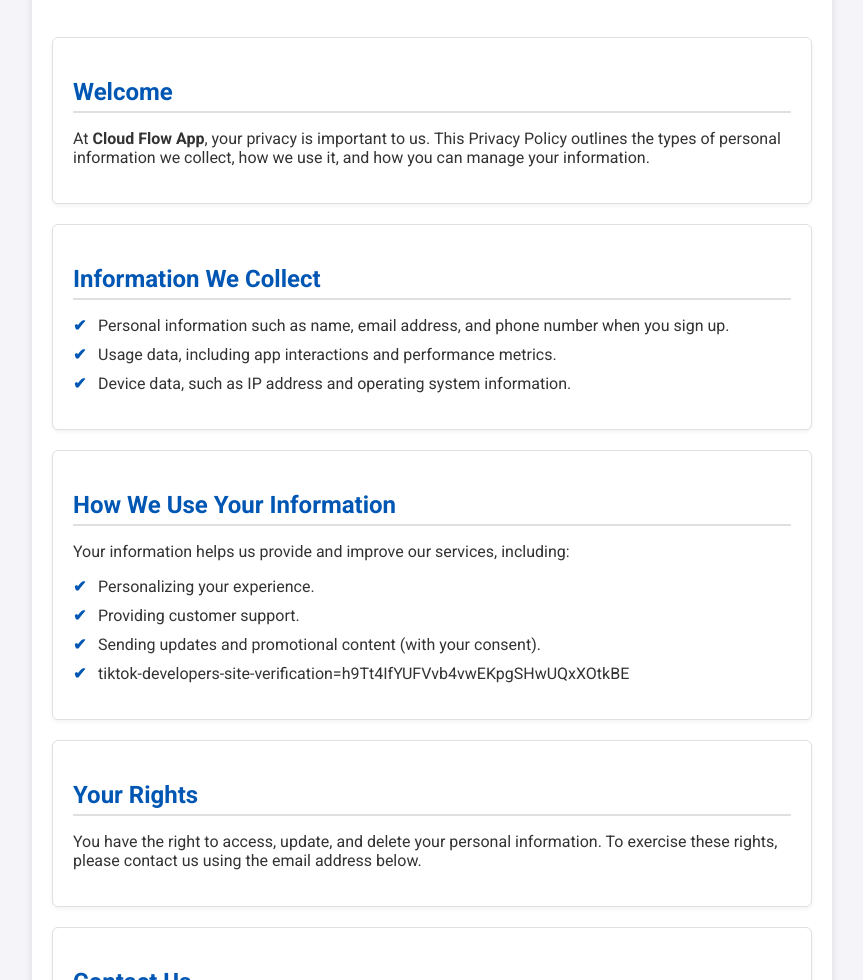
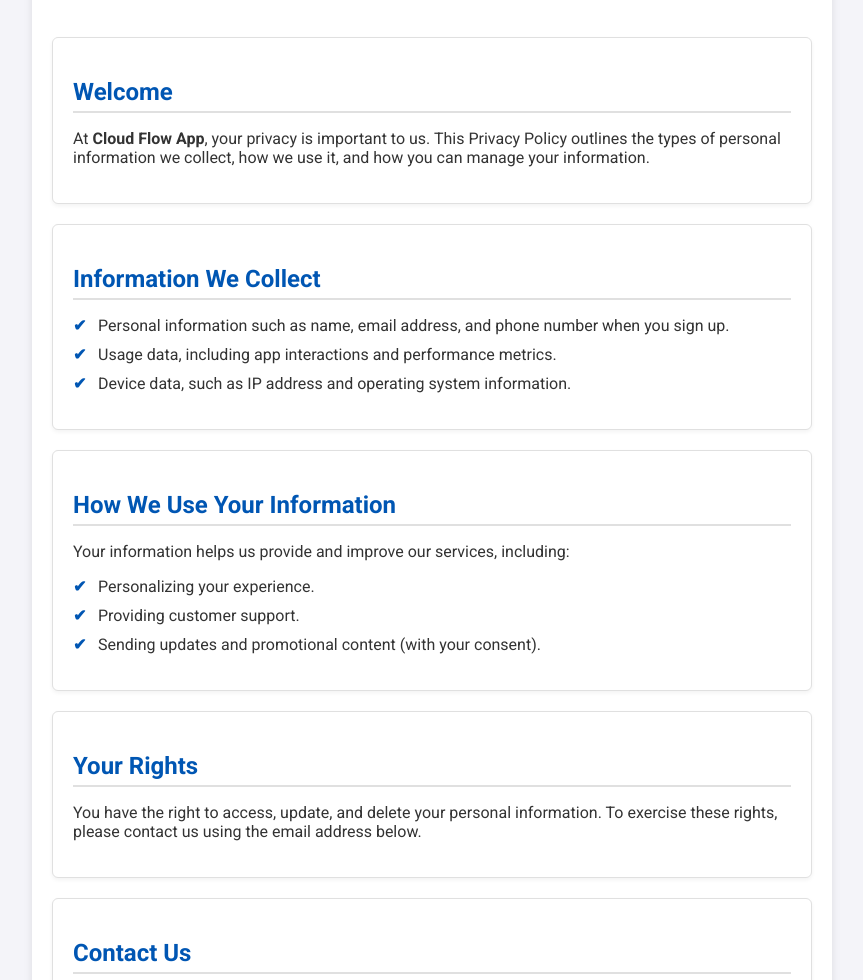
Before and after one commit to anasasghar/app_terms, a plain HTML site: page index.html in a window 1280 px wide. Shown: the part 120-1100 px from the top of the page, without its empty margins (208-1071 px from the left). Drawn offline with Linux system fonts and the light colour scheme.

Commit message:
Update index.html

```diff
--- a/index.html
+++ b/index.html
@@ -6,6 +6,8 @@
     <title>Privacy Policy</title>
     <link rel="stylesheet" href="style.css">
     <link href="https://fonts.googleapis.com/css2?family=Roboto:wght@400;500;700&display=swap" rel="stylesheet">
+    <!-- TikTok Developers Site Verification -->
+    <meta name="tiktok-developers-site-verification" content="h9Tt4IfYUFVvb4vwEKpgSHwUQxXOtkBE">
 </head>
 <body>
     <div class="container">
@@ -32,7 +34,6 @@
                     <li>Personalizing your experience.</li>
                     <li>Providing customer support.</li>
                     <li>Sending updates and promotional content (with your consent).</li>
-                    <li>tiktok-developers-site-verification=h9Tt4IfYUFVvb4vwEKpgSHwUQxXOtkBE</li>
                 </ul>
             </section>
             <section class="card">
```
